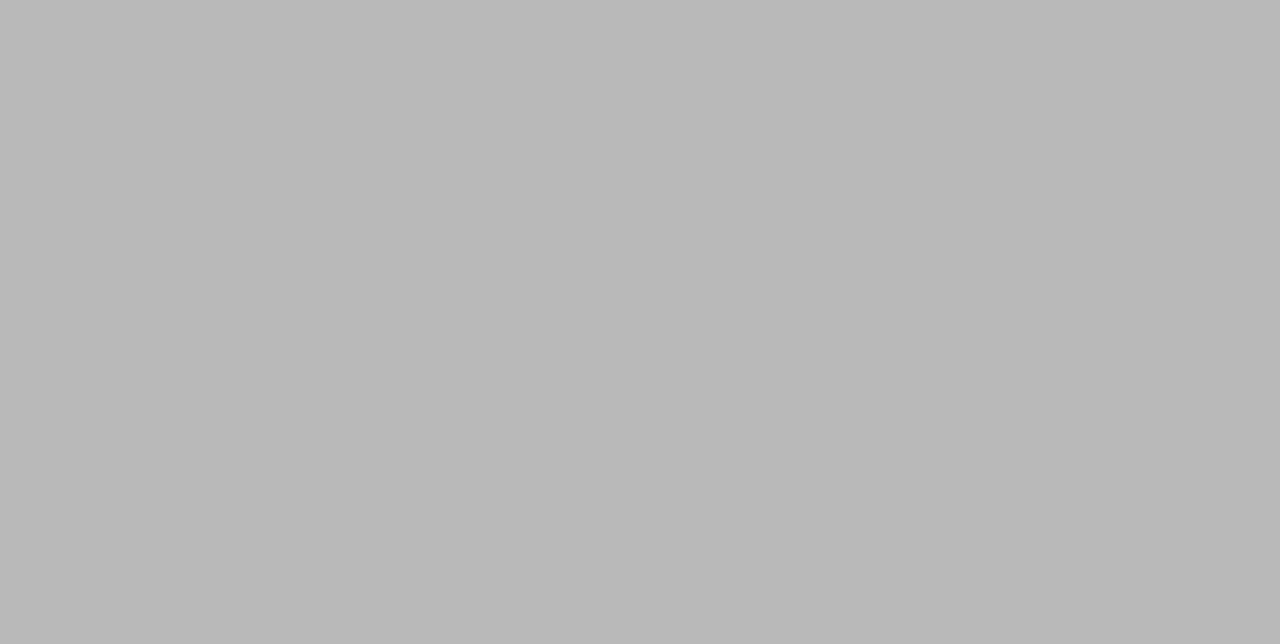
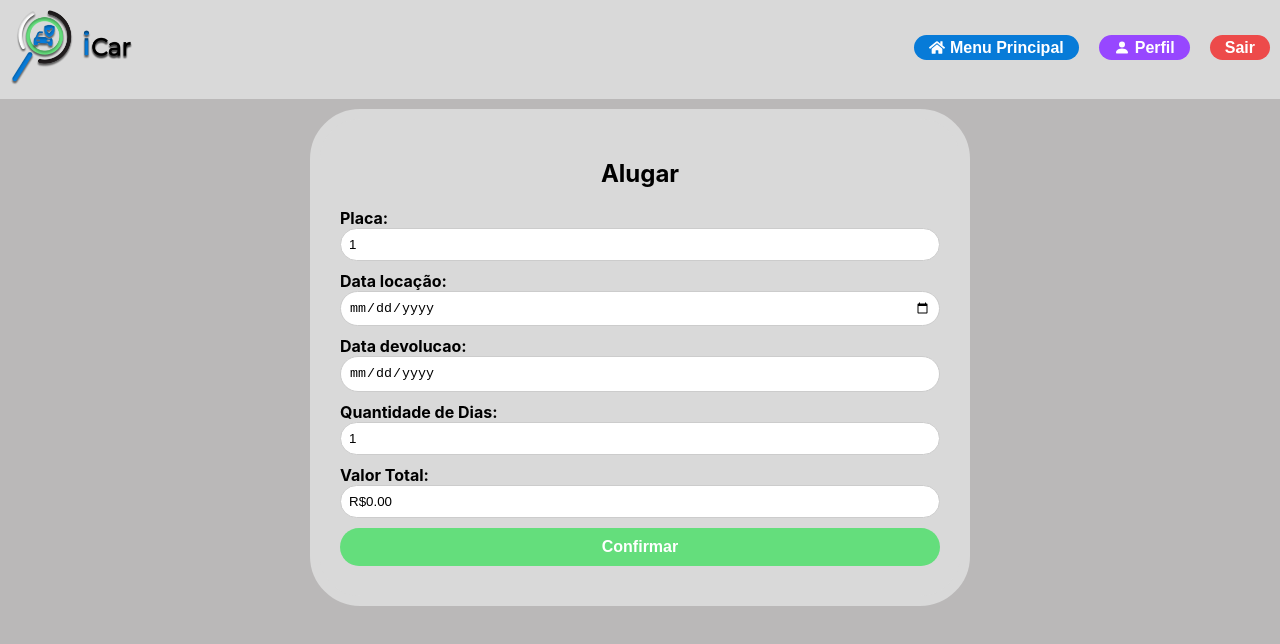
Before and after one commit to david-jc-br/ICar, a React (Create React App) app in the folder App/front-end/: page /alugar/1/1 in a window 1280 px wide. Shown: the top 644 px of the page. Built offline with nearby package versions, Linux system fonts and the light colour scheme; no server answers.

Commit message:
alugar OK closes #9

```diff
--- a/App/front-end/src/App.tsx
+++ b/App/front-end/src/App.tsx
@@ -38,12 +38,12 @@ const App: React.FC = () => {
           <Route path="cadastrarPessoa" element={<CadastrarPessoa />} />
           <Route path="esqueciSenha" element={<EsqueciSenha />} />
           <Route path="perfil" element={<Perfil/>} />
-          <Route path="principalCliente" element={<PrincipalCliente/>} />
+          <Route path="principalCliente/:cpf" element={<PrincipalCliente/>} />
           <Route path="excluirPessoa" element={<ExcluirPessoa/>} />
 
           <Route path="cadastrarVeiculo" element={<CadastrarVeiculo />} />
           <Route path="excluirVeiculo" element={<ExcluirVeiculo/>} />
-          <Route path="alugar/:placa" element={<Alugar/>} />
+          <Route path="alugar/:cpf/:placa" element={<Alugar/>} />
           <Route path="atualizarVeiculo" element={<AtualizarVeiculo/>} />
           <Route path="visualizarVeiculos" element={<VisualizarVeiculos/>} />
           <Route path="visualizarAlugueis" element={<VisualizarAlugueis/>} />
--- a/App/front-end/src/components/NavBarComponent.tsx
+++ b/App/front-end/src/components/NavBarComponent.tsx
@@ -26,6 +26,7 @@ import { useState } from "react";
 const NavBar: React.FC = () => {
     const location = useLocation();
     const { placa } = useParams<{ placa: string }>();
+    const { cpf } = useParams<{ cpf: string }>();
     const navigate = useNavigate();
     const [menuOpen, setMenuOpen] = useState(false);
 
@@ -54,7 +55,7 @@ const NavBar: React.FC = () => {
     };
 
     const handleMenuPrincipalClick = () => {
-        navigate('./principalCliente');
+        navigate(`/principalCliente/${cpf}`);
     };
 
     const handleGerenciarVeiculosClick = () => {
@@ -288,7 +289,7 @@ const NavBar: React.FC = () => {
                     <Outlet />
                 </>
             );
-        } else if (location.pathname === '/principalCliente') {
+        } else if (location.pathname === `/principalCliente/${cpf}`) {
             return (
                 <>
                     <nav>
@@ -306,7 +307,7 @@ const NavBar: React.FC = () => {
                     <Outlet />
                 </>
             );
-        } else if (location.pathname === `/alugar/${placa}`) {
+        } else if (location.pathname === `/alugar/${cpf}/${placa}`) {
             return (
                 <>
                     <nav>
--- a/App/front-end/src/pages/AlugarPage.tsx
+++ b/App/front-end/src/pages/AlugarPage.tsx
@@ -1,52 +1,173 @@
-import React from 'react';
-import { useParams } from 'react-router';
+import React, { useState, useEffect } from 'react';
+import { useNavigate, useParams } from 'react-router';
+import { getVeiculoPorPlaca } from '../services/VeiculoServices';
+import { alugar } from '../services/AluguelServices';
+import { ehValidoNascimento } from './CadastrarPessoaPage';
 
 const Alugar: React.FC = () => {
-    const { placa } = useParams<{ placa: string }>();
+    const params = useParams<{ cpf: any, placa: any }>();
+    const { placa } = params;
+    const { cpf } = params;
+    const navigate = useNavigate();
+
+    const [veiculo, setVeiculo] = useState<Veiculo | null>(null);
+    const [qtdeDias, setQtdeDias] = useState<number>(1);
+    const [dataLocacao, setDataLocacao] = useState<string>('');
+    const [dataDevolucao, setDataDevolucao] = useState<string>('');
+    const [valorTotal, setValorTotal] = useState<number>(0);
+    const [aluguelConfirmado, setAluguelConfirmado] = useState<boolean>(false);
+    const [alerta, setAlerta] = useState<{ tipo: 'success' | 'error' | 'warning'; mensagem: string } | null>(null);
+
+    interface Veiculo {
+        placa: string;
+        modelo: string;
+        marca: string;
+        ano: number;
+        combustivel: string;
+        disponibilidade: string;
+        cor: string;
+        valorDiaria: number;
+    }
+
+    useEffect(() => {
+        const fetchData = async () => {
+            try {
+                const data = await getVeiculoPorPlaca(placa);
+                setVeiculo(data);
+            } catch (error) {
+                console.error('Erro ao obter o veículo:', error);
+            }
+        };
+        fetchData();
+    }, [placa]);
+
+    function sleep(ms:any) {
+        return new Promise(resolve => setTimeout(resolve, ms));
+    }
+
+    useEffect(() => {
+        if (dataLocacao && qtdeDias > 0) {
+            const dataLocacaoObj = new Date(dataLocacao);
+            const dataDevolucaoObj = new Date(dataLocacaoObj.getTime() + qtdeDias * 24 * 60 * 60 * 1000);
+            const formattedDataDevolucao = dataDevolucaoObj.toISOString().split('T')[0];
+            setDataDevolucao(formattedDataDevolucao);
+        }
+    }, [dataLocacao, qtdeDias]);
+
+    useEffect(() => {
+        const valorTotalCalculado = veiculo ? veiculo.valorDiaria * qtdeDias : 0;
+        setValorTotal(valorTotalCalculado);
+    }, [veiculo, qtdeDias]);
+
+    const handleConfirmar = async (event: React.FormEvent) => {
+        event.preventDefault(); // Evita que a página seja recarregada ao enviar o formulário
+        if (!ehValidoNascimento(dataLocacao)) {
+            setAlerta({ tipo: 'error', mensagem: 'Data de locação inválida - O formato deve ser "yyyy-mm-dd".' });
+            return;
+        }
+
+
+        if (veiculo && veiculo.placa && dataLocacao && dataDevolucao && valorTotal) {
+            console.log(cpf)
+
+            if (cpf) {
+                try {
+                    const aluguelData = {
+                        dataLocacao: dataLocacao,
+                        dataDevolucao: dataDevolucao,
+                        valor: valorTotal,
+                        cpfCliente: cpf,
+                        placaVeiculo: veiculo.placa,
+                    };
+
+                    console.log("Dados do aluguel:", aluguelData);
+
+                    await alugar(aluguelData);
+
+                    console.log("Aluguel confirmado com sucesso!");
+
+                    setAluguelConfirmado(true);
+
+                    setAlerta({ tipo: 'success', mensagem: 'Aluguel confirmado com sucesso!' });
+
+                    setDataLocacao("");
+                    setDataDevolucao("");
+                    setQtdeDias(1);
+                    setValorTotal(0)
+                    await sleep(2500);
+                    navigate(-1);
+                } catch (error) {
+                    console.error('Erro ao confirmar o aluguel:', error);
+
+                    // Exibir mensagem de erro
+                    setAlerta({ tipo: 'error', mensagem: 'Ocorreu um erro ao confirmar o aluguel. Tente novamente mais tarde.' });
+                }
+            } else {
+                console.error('CPF do cliente não encontrado no localStorage');
+            }
+        }
+    };
+
+    const renderAlerta = () => {
+        if (!alerta) return null;
+
+        return <div className={`alert alert-${alerta.tipo}`}>{alerta.mensagem}</div>;
+    };
+
     return (
-        <div>
-            {/* {placa} */}
-            <div className="form-container">
+        <form className="form-container" onSubmit={handleConfirmar}>
+            {renderAlerta()}
             <h2>Alugar</h2>
             <div className="form-group">
                 <label>
                     Placa:
-                        <input type="text" value={placa}/>
+                    <input type="text" value={placa} readOnly />
+                </label>
+            </div>
+            {veiculo && (
+                <div>
+                    <div className="form-group">
+                        <label>
+                            Modelo:
+                            <input type="text" value={veiculo.modelo} readOnly />
                         </label>
                     </div>
                     <div className="form-group">
                         <label>
-                        CPF do cliente:
-                        <input type="text" value=""/>
+                            Marca:
+                            <input type="text" value={veiculo.marca} readOnly />
+                        </label>
+                    </div>
+                </div>
+            )}
+            <div className="form-group">
+                <label>
+                    Data locação:
+                    <input type="date" value={dataLocacao} onChange={(e) => setDataLocacao(e.target.value)} />
                 </label>
             </div>
             <div className="form-group">
                 <label>
-                        Valor:
-                        <input type="text" value=""/>
+                    Data devolucao:
+                    <input type="date" value={dataDevolucao} readOnly />
                 </label>
             </div>
             <div className="form-group">
                 <label>
-                        Data locação:
-                        <input type="date" value=""/>
+                    Quantidade de Dias:
+                    <input type="number" max={90} min={1} step="1" value={qtdeDias} onChange={(e) => setQtdeDias(Number(e.target.value))} />
                 </label>
             </div>
             <div className="form-group">
                 <label>
-                        Data devolução
-                        <input type="date" value=""/>
+                    Valor Total:
+                    <input type="text" value={"R$" + valorTotal.toFixed(2)} readOnly />
                 </label>
             </div>
             <div className="form-group">
-                    <label>
-                        Valor:
-                        <input type="text" value=""/>
-                    </label>
-                </div>
                 <button type="submit">Confirmar</button>
             </div>
-        </div>
+        </form>
     );
 };
 
--- a/App/front-end/src/pages/LoginPage.tsx
+++ b/App/front-end/src/pages/LoginPage.tsx
@@ -39,7 +39,7 @@ const Login: React.FC = () => {
 
             if (dadosPessoa.tipo === 'Cliente') {
                 setAlerta({ tipo: 'success', mensagem: 'Logado' });
-                navigate('/principalCliente');
+                navigate(`/principalCliente/${cpf}`);
             } else if (dadosPessoa.tipo === 'Funcionário'){
                 setAlerta({ tipo: 'success', mensagem: 'Logado' });
                 navigate('/visualizarVeiculos');
--- a/App/front-end/src/pages/PrincipalClientePage.tsx
+++ b/App/front-end/src/pages/PrincipalClientePage.tsx
@@ -1,6 +1,6 @@
 import React, { useEffect, useState } from 'react';
 import { getVeiculosDisponiveis } from '../services/VeiculoServices';
-import { useNavigate } from 'react-router';
+import { useNavigate, useParams } from 'react-router';
 
 // CSS
 import './css/VisualizarVeiculosPage.css'
@@ -21,8 +21,9 @@ interface Veiculo {
 const PrincipalCliente: React.FC = () => {
     const [carros, setCarros] = useState<Veiculo[]>([]);
     const navigate = useNavigate();
-    const handleAlugarClick = (placa: string) => {
-        navigate(`/alugar/${placa}`);
+    const { cpf } = useParams<{ cpf: any }>();
+    const handleAlugarClick = (placa: string, cpf: string) => {
+        navigate(`/alugar/${cpf}/${placa}`);
     }
 
     useEffect(() => {
@@ -75,7 +76,7 @@ const PrincipalCliente: React.FC = () => {
                                 <span className="carro-info">R$ {carro.valorDiaria.toFixed(2)}</span>
                             </div>
                         </div>
-                        <button type="submit" onClick={() => handleAlugarClick(carro.placa)}>
+                        <button type="submit" onClick={() => handleAlugarClick(carro.placa, cpf)}>
                             Alugar
                         </button>
                     </div>
--- a/App/front-end/src/services/AluguelServices.ts
+++ b/App/front-end/src/services/AluguelServices.ts
@@ -10,3 +10,13 @@ export async function getAlugueis() {
         errorType(error);
     }
 }
+
+export async function alugar(newData: any) {
+    try {
+        const response = await axios.post('https://localhost:3001/alugueis', newData);
+        return response.data;
+    } catch (error) {
+        console.error(error);
+        errorType(error);
+    }
+}
```
Lines whose indentation alone changed are shown as unchanged.
